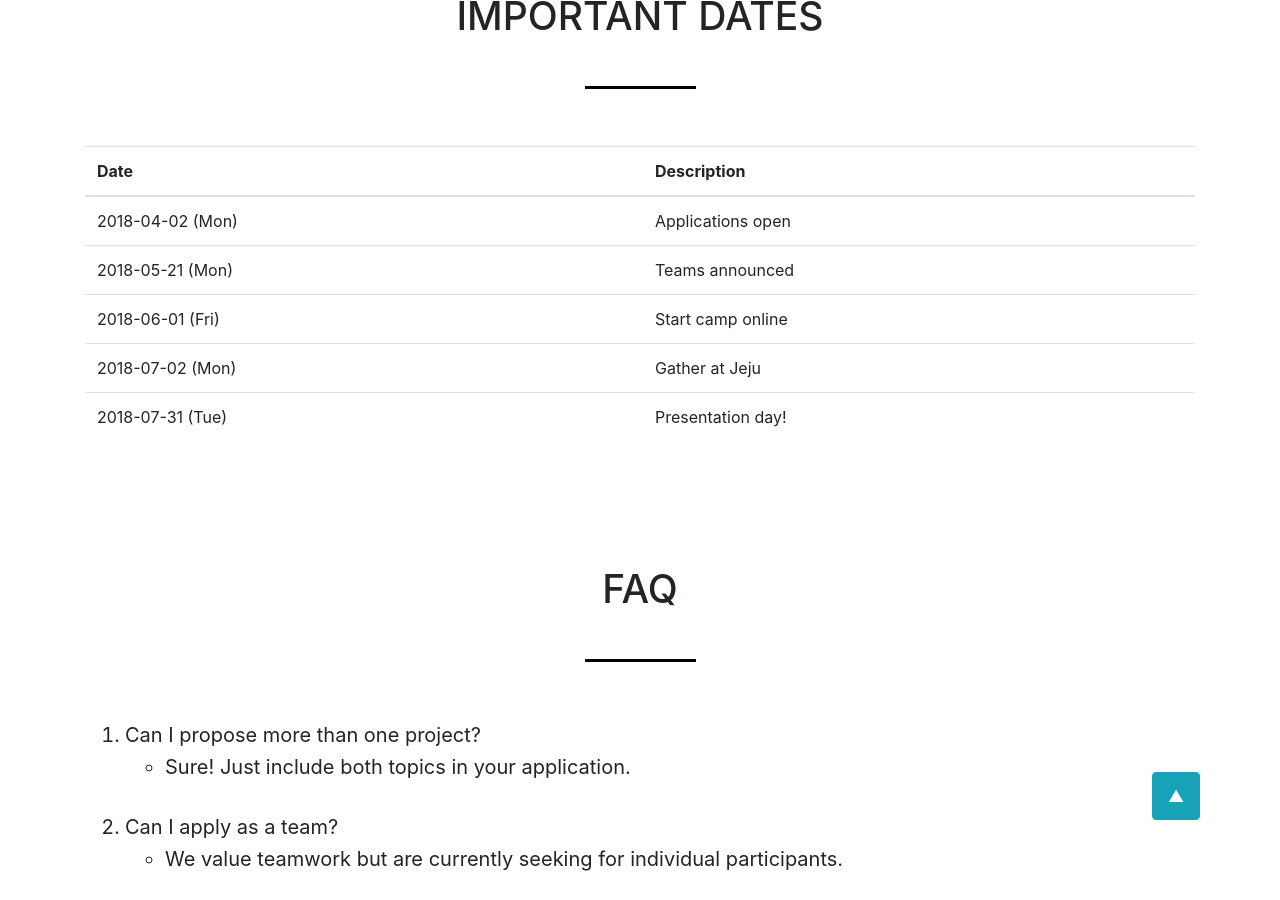
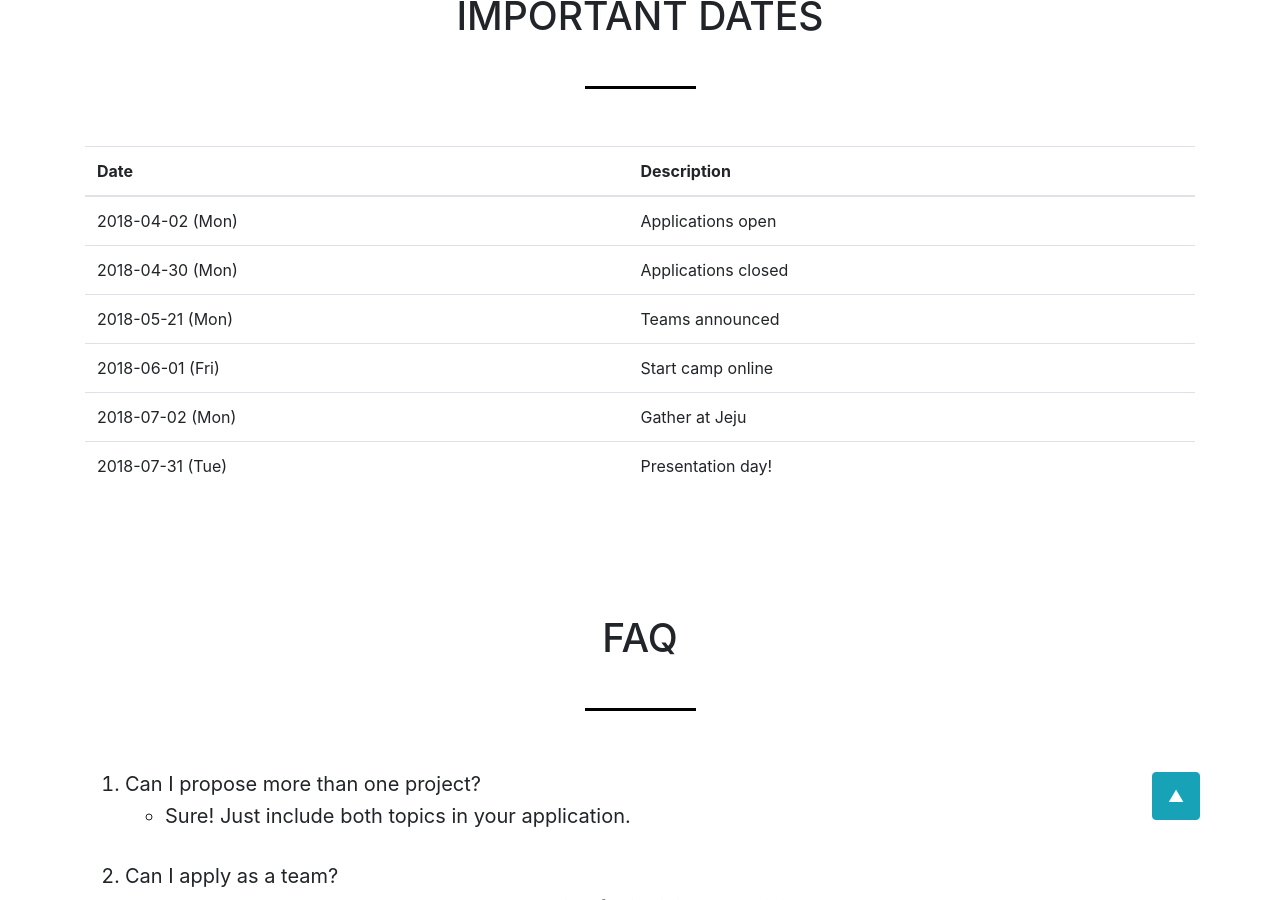
Before and after one commit to TensorFlowKR/dlcampjeju, a Jekyll site: the page built from 2018/index.md, in a window 1280 px wide and 900 px high, scrolled down 3902 px. Built offline with Jekyll 4.4.1, drawn with Linux system fonts in a browser that asks for light colours; nearby versions of some CDN libraries.

Commit message:
Add application deadline

```diff
--- a/2018/index.md
+++ b/2018/index.md
@@ -64,6 +64,7 @@ Applications will be accepted until April 30th, 2018.
 | Date | Description |
 | --- | --- |
 | 2018-04-02 (Mon) | Applications open |
+| 2018-04-30 (Mon) | Applications closed |
 | 2018-05-21 (Mon) | Teams announced |
 | 2018-06-01 (Fri) | Start camp online |
 | 2018-07-02 (Mon) | Gather at Jeju |
```
